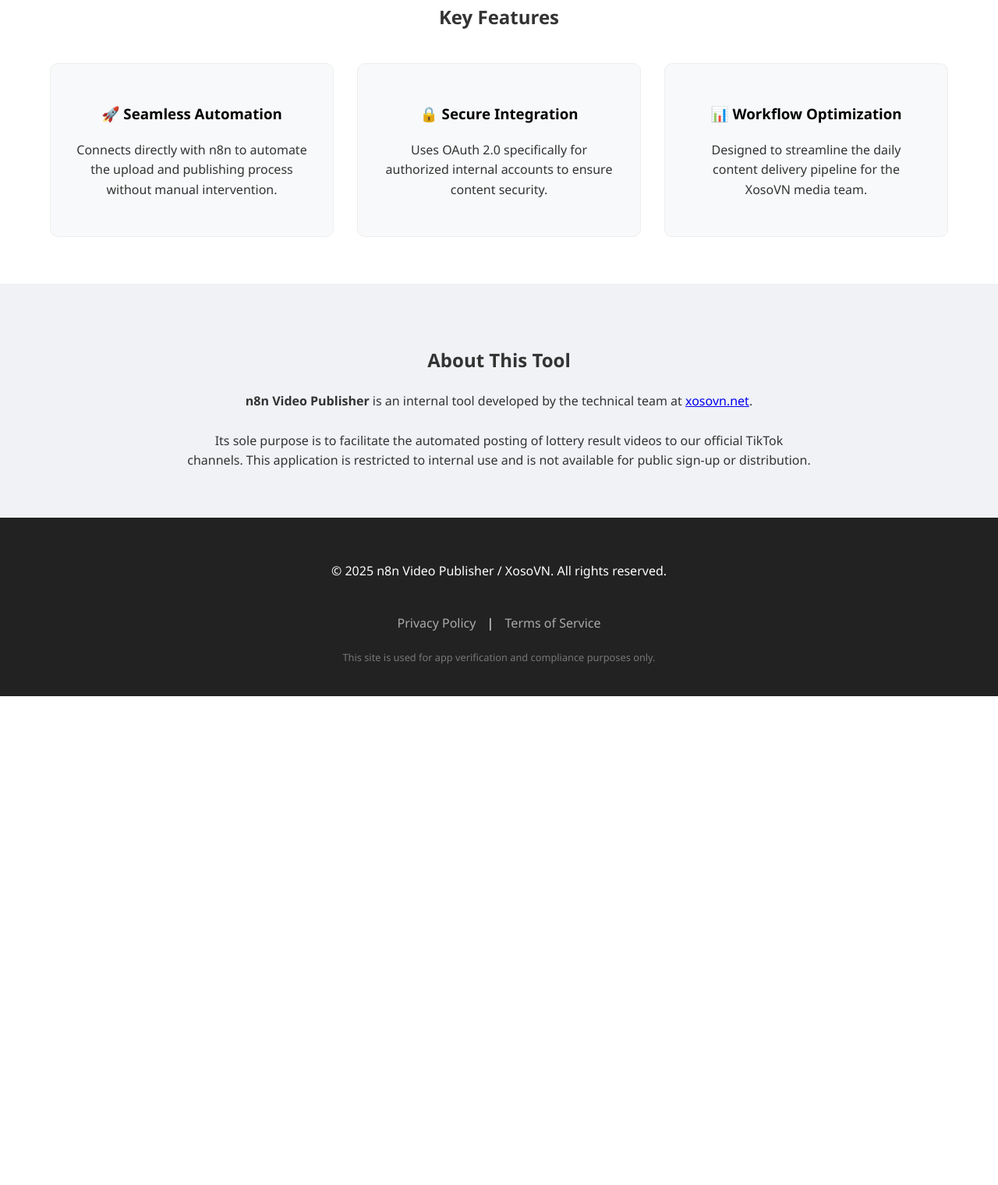
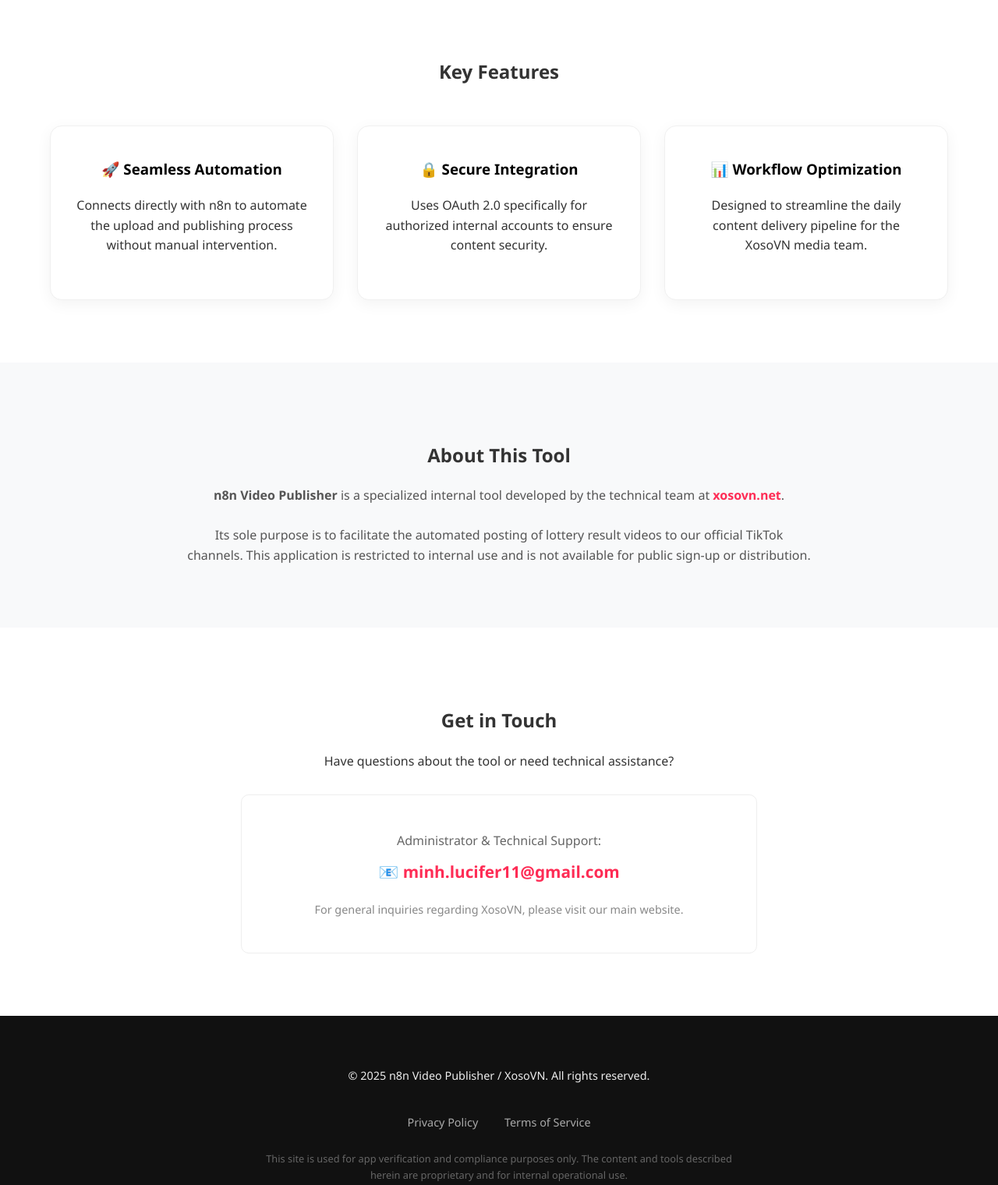
Before and after one commit to minhlucifer11-art/tiktok-app-legal, a plain HTML site: page index.html in a window 1280 px wide. Shown: the part 575-2095 px from the top of the page at 78% size. Before the commit the page ends 1468 px from the top, so only its background shows below. Drawn offline with Linux system fonts and the light colour scheme.

Commit message:
Enhance layout and add contact information
Updated styles and added a contact section.

```diff
--- a/index.html
+++ b/index.html
@@ -30,12 +30,16 @@
             padding: 1rem 5%;
             background: white;
             box-shadow: 0 2px 5px rgba(0,0,0,0.05);
+            position: sticky;
+            top: 0;
+            z-index: 1000;
         }
 
         .logo {
             font-weight: bold;
             font-size: 1.5rem;
             color: var(--primary);
+            text-decoration: none;
         }
 
         .nav-links a {
@@ -43,113 +47,157 @@
             text-decoration: none;
             color: var(--text);
             font-weight: 500;
+            transition: color 0.3s;
+        }
+
+        .nav-links a:hover {
+            color: var(--accent);
         }
 
         /* Hero Section */
         .hero {
             background: linear-gradient(135deg, #f5f7fa 0%, #c3cfe2 100%);
-            padding: 80px 20px;
+            padding: 100px 20px;
             text-align: center;
         }
 
         .hero h1 {
             font-size: 3rem;
-            margin-bottom: 10px;
+            margin-bottom: 15px;
+            color: var(--primary);
         }
 
         .hero p {
             font-size: 1.2rem;
-            color: #666;
-            max-width: 600px;
-            margin: 0 auto 30px auto;
+            color: #555;
+            max-width: 650px;
+            margin: 0 auto 35px auto;
         }
 
         .btn {
             display: inline-block;
-            padding: 12px 30px;
+            padding: 12px 35px;
             background-color: var(--primary);
             color: white;
             text-decoration: none;
-            border-radius: 5px;
+            border-radius: 30px;
             font-weight: bold;
             transition: 0.3s;
+            box-shadow: 0 4px 10px rgba(0,0,0,0.2);
         }
 
         .btn:hover {
             background-color: var(--accent);
+            transform: translateY(-2px);
         }
 
         /* Features Section */
         .features {
-            padding: 60px 5%;
+            padding: 80px 5%;
             background: white;
             text-align: center;
         }
 
         .features-grid {
             display: grid;
-            grid-template-columns: repeat(auto-fit, minmax(250px, 1fr));
+            grid-template-columns: repeat(auto-fit, minmax(300px, 1fr));
             gap: 30px;
-            margin-top: 40px;
+            margin-top: 50px;
         }
 
         .feature-card {
-            padding: 30px;
-            border: 1px solid #eee;
-            border-radius: 10px;
-            background: var(--light-bg);
+            padding: 40px 30px;
+            border-radius: 15px;
+            background: white;
+            box-shadow: 0 5px 20px rgba(0,0,0,0.05);
+            transition: transform 0.3s;
+            border: 1px solid #f0f0f0;
+        }
+
+        .feature-card:hover {
+            transform: translateY(-5px);
         }
 
         .feature-card h3 {
             color: var(--primary);
+            margin-top: 0;
         }
 
-        /* About / Disclaimer Section */
+        /* About Section */
         .about {
-            padding: 60px 5%;
-            background-color: #f0f2f5;
+            padding: 80px 5%;
+            background-color: #f8f9fa;
             text-align: center;
+        }
+
+        /* Contact Section */
+        .contact {
+            padding: 80px 5%;
+            text-align: center;
+            background: white;
+        }
+
+        .contact-box {
+            max-width: 600px;
+            margin: 30px auto 0;
+            padding: 30px;
+            border: 1px solid #eee;
+            border-radius: 10px;
+            background: #fff;
+        }
+
+        .contact-email {
+            font-size: 1.3rem;
+            font-weight: bold;
+            color: var(--accent);
+            text-decoration: none;
         }
 
         /* Footer */
         footer {
-            background: #222;
-            color: white;
-            padding: 40px 5%;
+            background: #111;
+            color: #eee;
+            padding: 50px 5%;
             text-align: center;
+            font-size: 0.9rem;
         }
 
         footer a {
             color: #aaa;
             text-decoration: none;
-            margin: 0 10px;
+            margin: 0 15px;
+            transition: color 0.3s;
         }
 
         footer a:hover {
             color: white;
+            text-decoration: underline;
         }
 
         .legal-notice {
             font-size: 0.8rem;
-            margin-top: 20px;
-            color: #777;
+            margin-top: 25px;
+            color: #666;
+            max-width: 600px;
+            margin-left: auto;
+            margin-right: auto;
         }
     </style>
 </head>
 <body>
 
     <nav>
-        <div class="logo">n8n Video Publisher</div>
+        <a href="#" class="logo">n8n Video Publisher</a>
         <div class="nav-links">
             <a href="#features">Features</a>
             <a href="#about">About</a>
-            <a href="mailto:admin@xosovn.net">Contact</a>
+            <a href="#contact">Contact</a>
         </div>
     </nav>
 
     <section class="hero">
         <h1>Automate Your Content Workflow</h1>
-        <p>The official automation integration for publishing video content directly to TikTok via n8n workflows.</p>
+        <p>The official automation integration for publishing video content directly to TikTok via n8n workflows. Designed for efficiency and scale.</p>
         <a href="#about" class="btn">Learn More</a>
     </section>
 
@@ -173,24 +221,40 @@
 
     <section id="about" class="about">
         <h2>About This Tool</h2>
-        <p style="max-width: 800px; margin: 0 auto;">
-            <strong>n8n Video Publisher</strong> is an internal tool developed by the technical team at
-            <a href="https://xosovn.net" target="_blank">xosovn.net</a>.
+        <p style="max-width: 800px; margin: 0 auto; color: #555;">
+            <strong>n8n Video Publisher</strong> is a specialized internal tool developed by the technical team at
+            <a href="https://xosovn.net" target="_blank" style="color: #fe2c55; text-decoration: none; font-weight: bold;">xosovn.net</a>.
             <br><br>
             Its sole purpose is to facilitate the automated posting of lottery result videos to our official TikTok channels.
             This application is restricted to internal use and is not available for public sign-up or distribution.
         </p>
     </section>
 
+    <section id="contact" class="contact">
+        <h2>Get in Touch</h2>
+        <p>Have questions about the tool or need technical assistance?</p>
+
+        <div class="contact-box">
+            <p style="margin-bottom: 10px; color: #666;">Administrator & Technical Support:</p>
+            <a href="mailto:minh.lucifer11@gmail.com" class="contact-email">
+                📧 minh.lucifer11@gmail.com
+            </a>
+            <p style="margin-top: 20px; font-size: 0.9rem; color: #888;">
+                For general inquiries regarding XosoVN, please visit our main website.
+            </p>
+        </div>
+    </section>
+
     <footer>
         <p>&copy; 2025 n8n Video Publisher / XosoVN. All rights reserved.</p>
         <br>
         <div>
-            <a href="https://minhlucifer11-art.github.io/tiktok-app-legal/privacy-policy.html" target="_blank">Privacy Policy</a> |
-            <a href="https://minhlucifer11-art.github.io/tiktok-app-legal/terms-of-service.html" target="_blank">Terms of Service</a>
+            <a href="./privacy-policy.html" target="_blank">Privacy Policy</a>
+            <a href="./terms-of-service.html" target="_blank">Terms of Service</a>
         </div>
         <div class="legal-notice">
             This site is used for app verification and compliance purposes only.
+            The content and tools described herein are proprietary and for internal operational use.
         </div>
     </footer>
 
```
